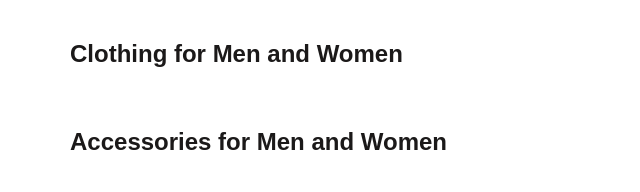
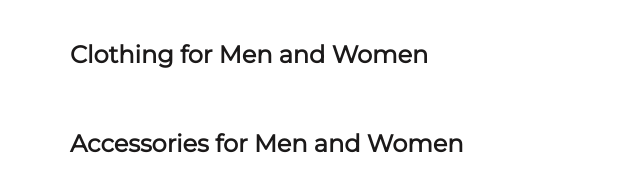
Before and after one commit to LovelyNMTech/Shoplane, a plain HTML site: page index.html in a window 1280 px wide. Shown: the whole page, without its empty margins (0-640 px from the left). Drawn offline with Linux system fonts and the light colour scheme.

Commit message:
font added

```diff
--- a/index.html
+++ b/index.html
@@ -3,6 +3,7 @@
 <head>
     <meta name="viewport" content="width=device-width, initial-scale=1.0">
     <title>shoplane</title>
+    <link href="https://fonts.googleapis.com/css?family=Montserrat&display=swap" rel="stylesheet"/>
     <link rel="stylesheet" href="style.css">
 </head>
 <body>
```
